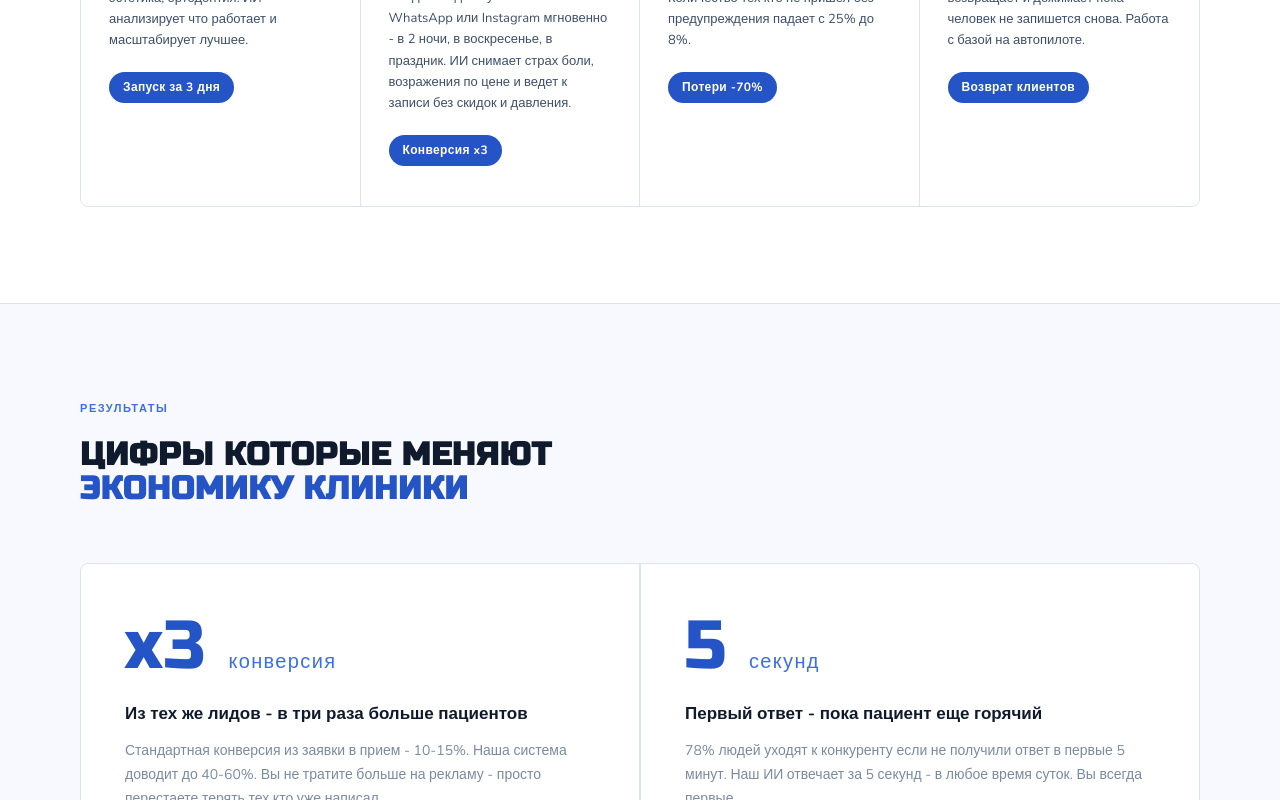
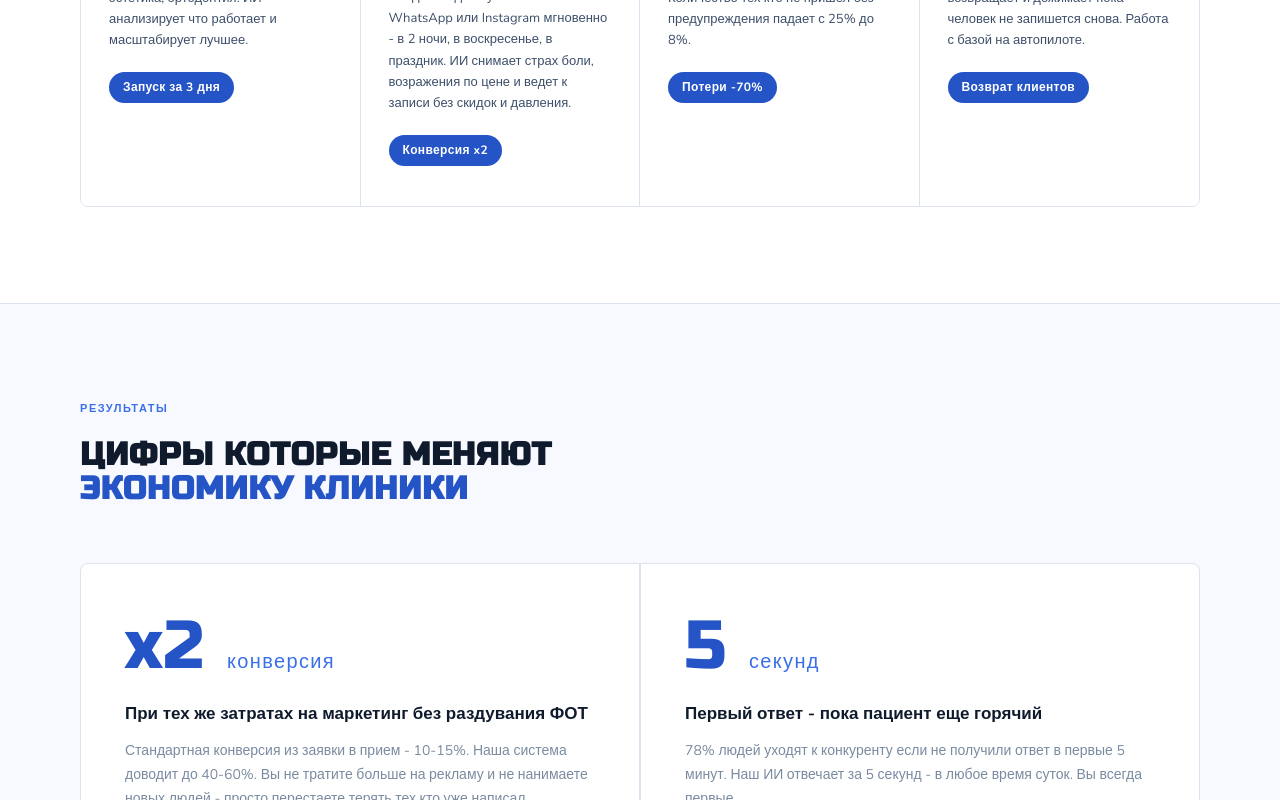
Before and after one commit to serikpayev/cofounder-ai-landing, a React (Vite) app: page / in a window 1280 px wide. Shown: the part 2220-3020 px from the top of the page. Built offline with nearby package versions, Linux system fonts and the light colour scheme.

Commit message:
fix: плавный hover 0.5s, конверсия x2 на шаге 02

```diff
--- a/src/components/HowItWorks.jsx
+++ b/src/components/HowItWorks.jsx
@@ -16,7 +16,7 @@ export default function HowItWorks() {
           <div className="step-n">02</div>
           <div className="step-title">Отвечаем за 5 секунд 24/7 и закрываем все возражения</div>
           <div className="step-desc">Каждый лид получает ответ в WhatsApp или Instagram мгновенно - в 2 ночи, в воскресенье, в праздник. ИИ снимает страх боли, возражения по цене и ведет к записи без скидок и давления.</div>
-          <div className="step-tag">Конверсия x3</div>
+          <div className="step-tag">Конверсия x2</div>
         </div>
         <div className="step-card fade d2">
           <div className="step-n">03</div>
--- a/src/components/Values.jsx
+++ b/src/components/Values.jsx
@@ -6,9 +6,9 @@ export default function Values() {
         <h2>Цифры которые меняют<br /><span className="accent">экономику клиники</span></h2>
         <div className="values-grid" style={{ marginTop: '56px' }}>
           <div className="val-card fade">
-            <div className="val-big">x3 <span className="val-unit">конверсия</span></div>
-            <div className="val-title">Из тех же лидов - в три раза больше пациентов</div>
-            <div className="val-desc">Стандартная конверсия из заявки в прием - 10-15%. Наша система доводит до 40-60%. Вы не тратите больше на рекламу - просто перестаете терять тех кто уже написал.</div>
+            <div className="val-big">x2 <span className="val-unit">конверсия</span></div>
+            <div className="val-title">При тех же затратах на маркетинг без раздувания ФОТ</div>
+            <div className="val-desc">Стандартная конверсия из заявки в прием - 10-15%. Наша система доводит до 40-60%. Вы не тратите больше на рекламу и не нанимаете новых людей - просто перестаете терять тех кто уже написал.</div>
           </div>
           <div className="val-card fade d1">
             <div className="val-big">5 <span className="val-unit">секунд</span></div>
--- a/src/index.css
+++ b/src/index.css
@@ -679,7 +679,7 @@ h2 .accent { color: var(--blue-mid); }
   padding: 40px 28px;
   background: white;
   border-right: 1px solid var(--border);
-  transition: all 0.2s;
+  transition: all 0.5s ease;
   position: relative;
 }
 
```
